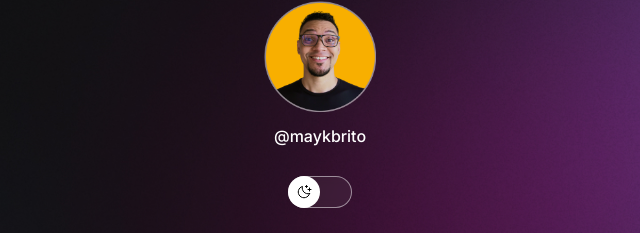
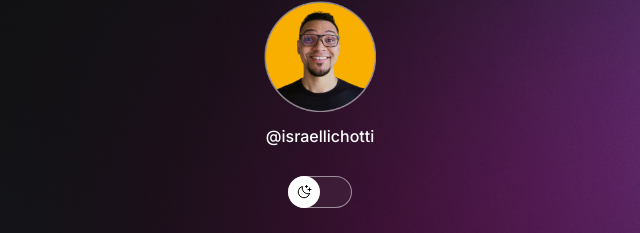
Before and after one commit to fastzero/projetoRocketseat, a plain HTML site: page index.html in a window 1280 px wide. Shown: the part 79-312 px from the top of the page, 320-960 px from the left. Drawn offline with nearby package versions, Linux system fonts and the light colour scheme.

Commit message:
changed name from mayk to israel

```diff
--- a/index.html
+++ b/index.html
@@ -16,7 +16,7 @@
     <div id="container">
       <div id="profile">
         <img src="./assets/avatar.png" alt="mayk brito" />
-        <p>@maykbrito</p>
+        <p>@israellichotti</p>
       </div>
       <div id="switch" onclick="toggleMode()">
         <button></button>
```
